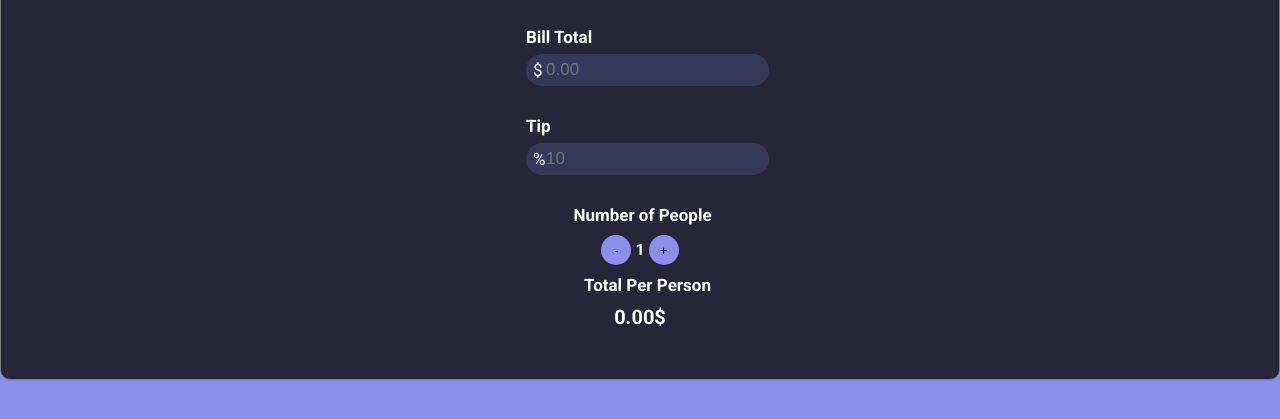
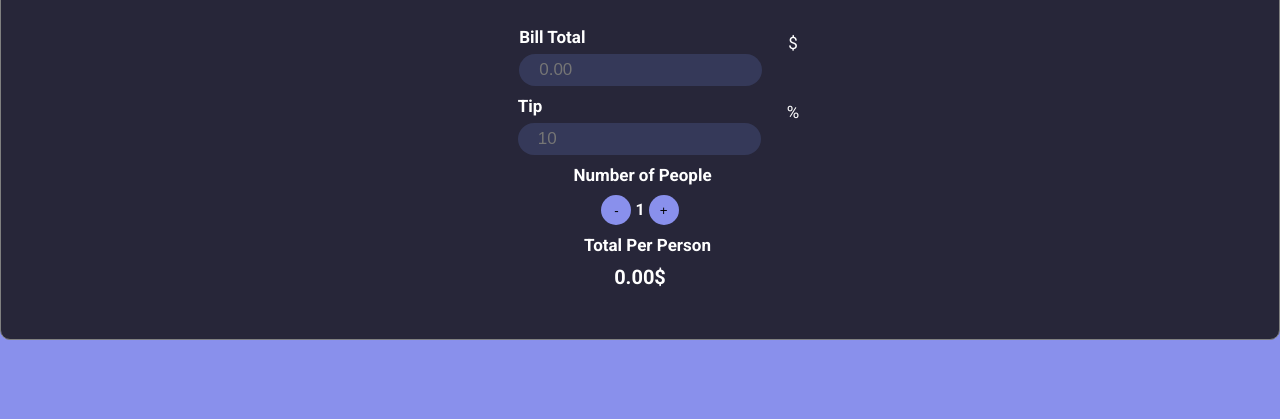
Before and after one commit to Arya4930/Tip-Calculator, a plain HTML site: page index.html in a window 1280 px wide. Shown: the part 189-608 px from the top of the page. Drawn offline with Linux system fonts and the light colour scheme.

Commit message:
Update index.html

```diff
--- a/index.html
+++ b/index.html
@@ -18,13 +18,13 @@
     <div class="Top-Container">
       <div class="h2"><br><b>Bill Total</b></div>
       <input type="text" placeholder="0.00" class="Bill-input" id="Bill-input" onkeyup="CalculateBill()">
-      <div class="bill-input-sign">$</div>
+      <span class="bill-input-sign">$</span>
     </div>
 
     <div class="Middle-Container">
       <div class="h2"><b>Tip</b></div>
       <input type="text" placeholder="10" class="Bill-input" id="tip-input" onkeyup="CalculateBill()">
-      <div class="bill-input-sign">%</div>
+      <span class="bill-input-sign">%</span>
     </div>
 
     <div class="Bottom-Container">
```
